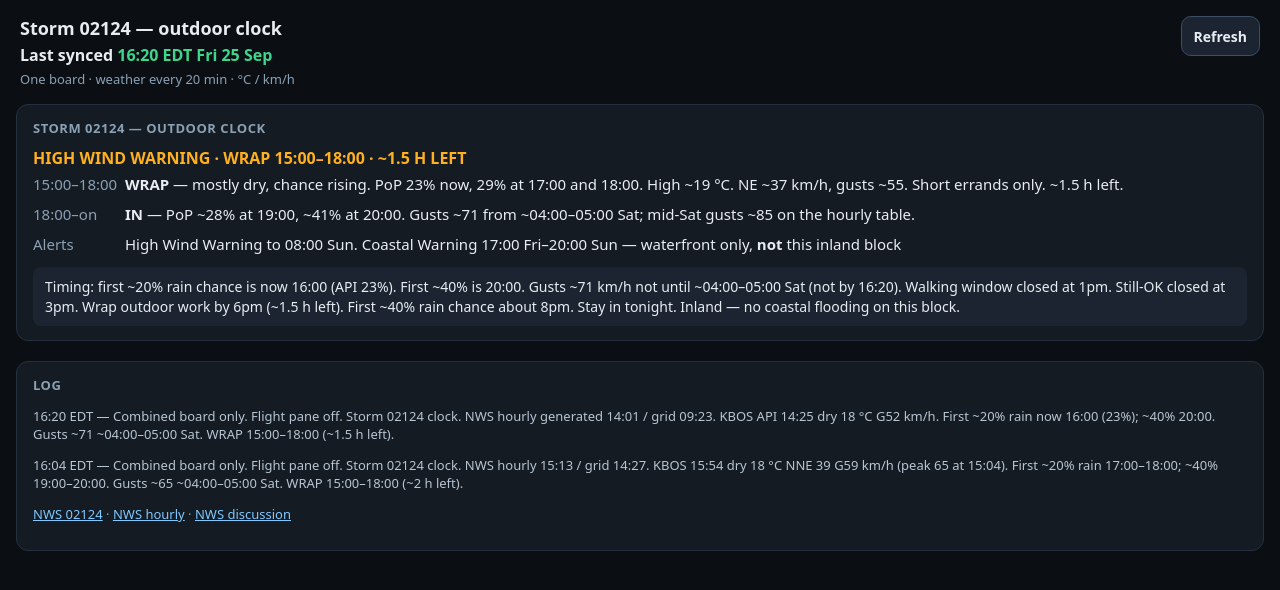
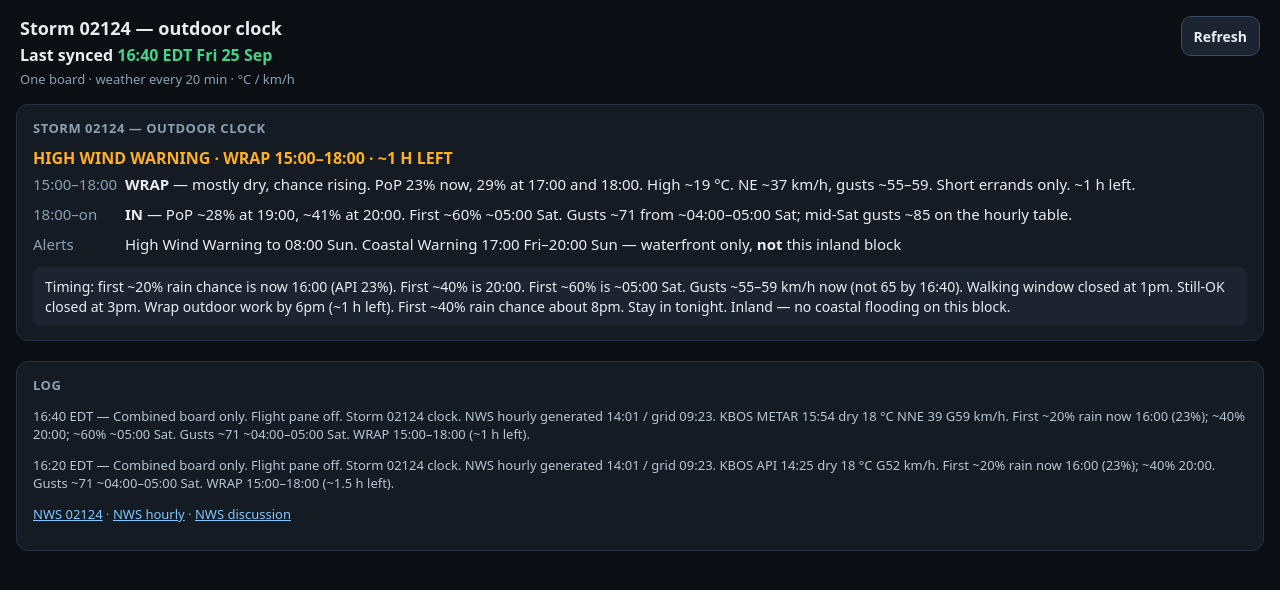
Before and after one commit to charlie-kilo13/pd615-ticker, a plain HTML site: page index.html in a window 1280 px wide. Drawn offline with Linux system fonts and the light colour scheme.

Commit message:
16:40 EDT combined board: WRAP ~1 h left, flight pane off

```diff
--- a/index.html
+++ b/index.html
@@ -61,7 +61,7 @@
 <header>
   <div class="titles">
     <h1>Storm 02124 — outdoor clock</h1>
-    <div class="synced">Last synced <span id="syncedAt">16:20 EDT Fri 25 Sep</span></div>
+    <div class="synced">Last synced <span id="syncedAt">16:40 EDT Fri 25 Sep</span></div>
     <div class="sub">One board · weather every 20 min · °C / km/h</div>
   </div>
   <button type="button" class="refresh-btn" id="refreshBtn">Refresh</button>
@@ -69,19 +69,19 @@
 <div class="grid">
   <div class="card">
     <h2>Storm 02124 — outdoor clock</h2>
-    <div class="warn">HIGH WIND WARNING · WRAP 15:00–18:00 · ~1.5 H LEFT</div>
+    <div class="warn">HIGH WIND WARNING · WRAP 15:00–18:00 · ~1 H LEFT</div>
     <table>
-      <tr><td>15:00–18:00</td><td><b>WRAP</b> — mostly dry, chance rising. PoP 23% now, 29% at 17:00 and 18:00. High ~19 °C. NE ~37 km/h, gusts ~55. Short errands only. ~1.5 h left.</td></tr>
-      <tr><td>18:00–on</td><td><b>IN</b> — PoP ~28% at 19:00, ~41% at 20:00. Gusts ~71 from ~04:00–05:00 Sat; mid-Sat gusts ~85 on the hourly table.</td></tr>
+      <tr><td>15:00–18:00</td><td><b>WRAP</b> — mostly dry, chance rising. PoP 23% now, 29% at 17:00 and 18:00. High ~19 °C. NE ~37 km/h, gusts ~55–59. Short errands only. ~1 h left.</td></tr>
+      <tr><td>18:00–on</td><td><b>IN</b> — PoP ~28% at 19:00, ~41% at 20:00. First ~60% ~05:00 Sat. Gusts ~71 from ~04:00–05:00 Sat; mid-Sat gusts ~85 on the hourly table.</td></tr>
       <tr><td>Alerts</td><td>High Wind Warning to 08:00 Sun. Coastal Warning 17:00 Fri–20:00 Sun — waterfront only, <b>not</b> this inland block</td></tr>
     </table>
-    <div class="note">Timing: first ~20% rain chance is now 16:00 (API 23%). First ~40% is 20:00. Gusts ~71 km/h not until ~04:00–05:00 Sat (not by 16:20). Walking window closed at 1pm. Still-OK closed at 3pm. Wrap outdoor work by 6pm (~1.5 h left). First ~40% rain chance about 8pm. Stay in tonight. Inland — no coastal flooding on this block.</div>
+    <div class="note">Timing: first ~20% rain chance is now 16:00 (API 23%). First ~40% is 20:00. First ~60% is ~05:00 Sat. Gusts ~55–59 km/h now (not 65 by 16:40). Walking window closed at 1pm. Still-OK closed at 3pm. Wrap outdoor work by 6pm (~1 h left). First ~40% rain chance about 8pm. Stay in tonight. Inland — no coastal flooding on this block.</div>
   </div>
 </div>
 <div class="card log" style="margin:0 16px 16px">
   <h2>Log</h2>
+  <p>16:40 EDT — Combined board only. Flight pane off. Storm 02124 clock. NWS hourly generated 14:01 / grid 09:23. KBOS METAR 15:54 dry 18 °C NNE 39 G59 km/h. First ~20% rain now 16:00 (23%); ~40% 20:00; ~60% ~05:00 Sat. Gusts ~71 ~04:00–05:00 Sat. WRAP 15:00–18:00 (~1 h left).</p>
   <p>16:20 EDT — Combined board only. Flight pane off. Storm 02124 clock. NWS hourly generated 14:01 / grid 09:23. KBOS API 14:25 dry 18 °C G52 km/h. First ~20% rain now 16:00 (23%); ~40% 20:00. Gusts ~71 ~04:00–05:00 Sat. WRAP 15:00–18:00 (~1.5 h left).</p>
-  <p>16:04 EDT — Combined board only. Flight pane off. Storm 02124 clock. NWS hourly 15:13 / grid 14:27. KBOS 15:54 dry 18 °C NNE 39 G59 km/h (peak 65 at 15:04). First ~20% rain 17:00–18:00; ~40% 19:00–20:00. Gusts ~65 ~04:00–05:00 Sat. WRAP 15:00–18:00 (~2 h left).</p>
   <p class="sub" style="margin-top:10px">
     <a href="https://forecast.weather.gov/MapClick.php?lat=42.2903&lon=-71.0711">NWS 02124</a> ·
     <a href="https://forecast.weather.gov/MapClick.php?lat=42.2903&lon=-71.0711&FcstType=digital">NWS hourly</a> ·
```
Also changed, not shown: 1 other file.
